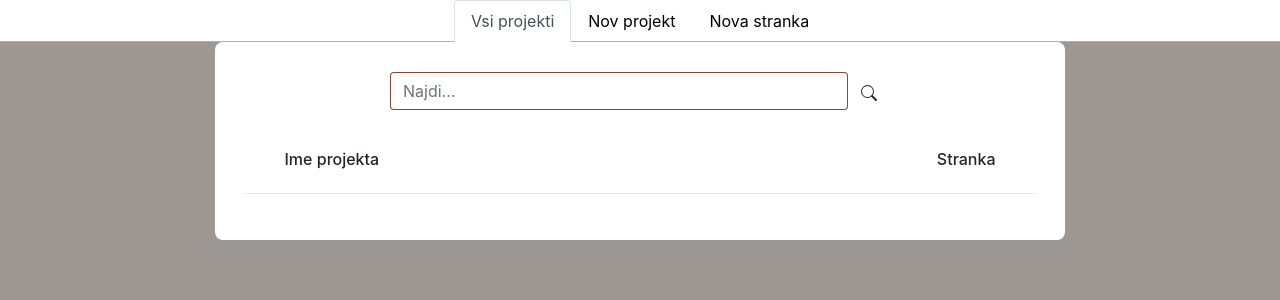
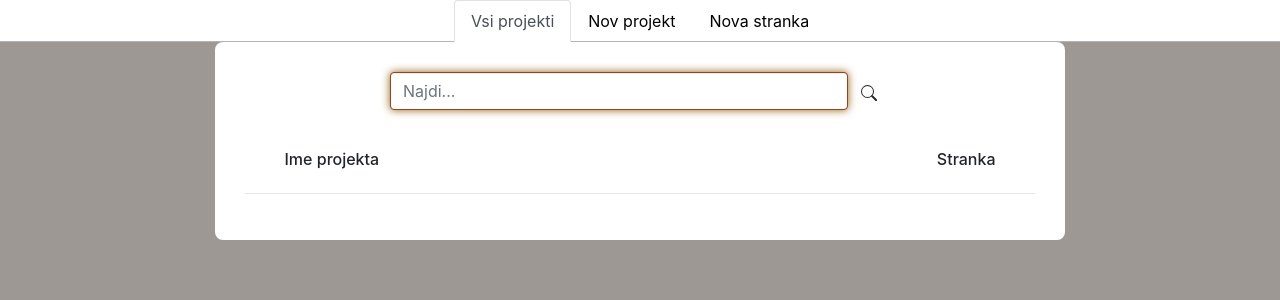
Before and after one commit to jazzyoda5/regius_site, a Django app: page /projekti/ in a window 1280 px wide, with the restyled element focused. Shown: the part 72-372 px from the top of the page. Run offline with Django 3.2, Linux system fonts and the light colour scheme; the visitor is signed in with stand-in values (Sample User, id 1); data that the repository does not hold is empty; parts of the project's set-up code (start-up, migrations or seed data) failed here and were passed over.

Commit message:
changed search design

```diff
--- a/projects/static/projects/projects_overview.css
+++ b/projects/static/projects/projects_overview.css
@@ -56,6 +56,7 @@
     margin: auto;
 }
 .search input:focus {
-    border-color: #752a08da;
-    box-shadow: none;
+    border-color: #914522;;
+    box-shadow: 0 1px 1px rgba(0, 0, 0, 0.075) inset, 0 0 8px #946011;
+    outline: 0 none;
 }
```
